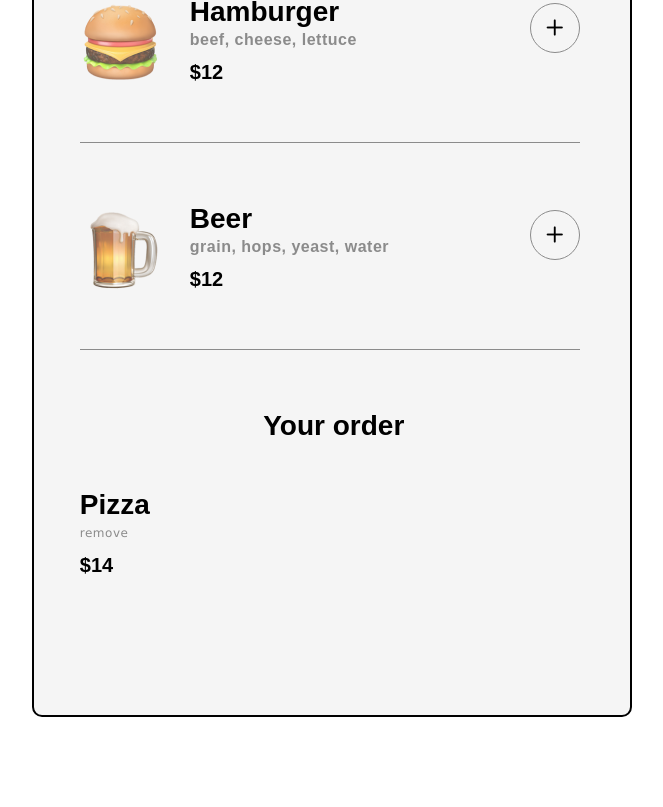
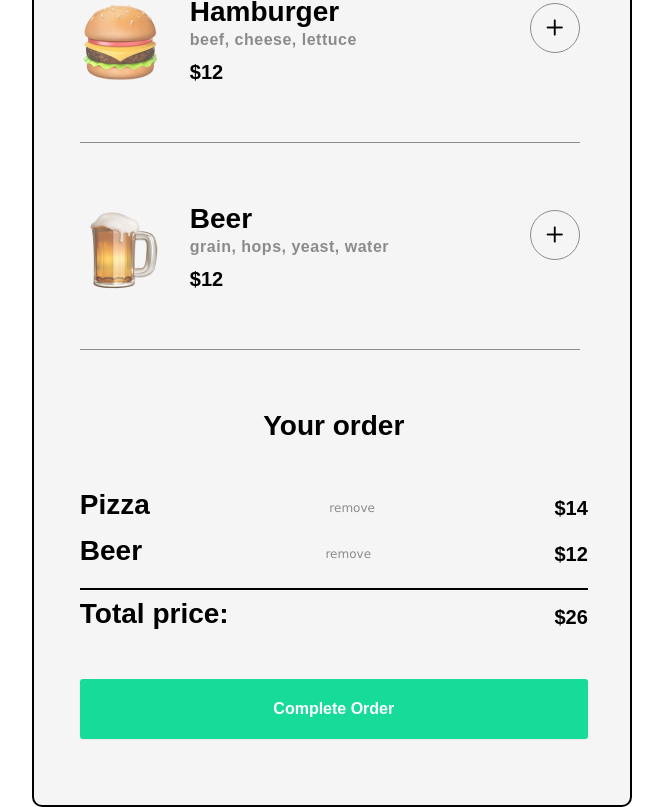
Before and after one commit to TaylorDJones11/Restaurant-App, a plain HTML site: page index.html in a window 1280 px wide. Shown: the part 523-1330 px from the top of the page, without its empty margins (237-900 px from the left). Before the commit the page ends 1259 px from the top, so only its background shows below. Drawn offline with Linux system fonts and the light colour scheme; a web font is replaced by a local one.

Commit message:
hardcoding order section

```diff
--- a/index.html
+++ b/index.html
@@ -32,6 +32,16 @@
                     <h6 class="remove-item" id="remove-item">remove</h6>
                     <h5 class="order-price">$14</h5>
                 </div>
+                <div class="order-list">
+                    <h3 class="order-item">Beer</h3>
+                    <h6 class="remove-item" id="remove-item">remove</h6>
+                    <h5 class="order-price">$12</h5>
+                </div>
+                <div class="total-price" id="total-price">
+                    <h3 class="price-text">Total price:</h3>
+                    <h5 class="total-price-text" id="total-price-text">$26</h5>
+                </div>
+                <button class="complete-btn" id="complete-btn">Complete Order</button>
 
 
             </section>
--- a/script.js
+++ b/script.js
@@ -12,7 +12,7 @@ function getMenuHtml(){
 
                     <div class="menu-text">
                         <h3>${item.name}</h3>
-                        <h6>${item.ingredients}</h6>
+                        <h6 class="ingredient-text">${item.ingredients}</h6>
                         <h5>$${item.price}</h5>
                     </div>
 
--- a/style.css
+++ b/style.css
@@ -19,7 +19,7 @@ body {
     left: 21%;
     margin: 0 auto;
     width: 600px;
-    height: 1160px;
+    height: 1250px;
     border: 2px solid black;
     border-radius: 10px;
     background-color: whitesmoke;
@@ -76,7 +76,7 @@ h3 {
 
 }
 
-h6 {
+.ingredient-text {
     color: #8b8b8b;
     font-size: 16px;
     padding: 8px 0 8px 0;
@@ -89,7 +89,7 @@ h5 {
     font-size: 20px;
 }
 
-button {
+.menu-btn {
     height: 50px;
     width: 50px;
     margin-left: auto;
@@ -111,9 +111,41 @@ button {
     margin-bottom: 62px;
 }
 
+.order-list {
+    display: flex;
+    justify-content: space-between;
+    margin-bottom: 22px;
+}
+
 .remove-item {
     font-family: 'Verdana';
     font-weight: 400;
     font-size: 12px;
     line-height: 24px;
+    color: #8b8b8b;
 }
+
+/* Total Price */
+
+.total-price {
+    display: flex;
+    justify-content: space-between;
+    padding-top: 15px;
+    border-top: 2px solid black;
+}
+
+.complete-btn {
+    width: 508px;
+    height: 60px;
+    background-color: #16DB99;
+    box-shadow: 0px 1px 2px rgba(0, 0, 0, 0.05);
+    border: none;
+    border-radius: 3px;
+    margin-top: 50px;
+    margin-bottom: 50px;
+    color: #ffffff;
+    font: 'Verdana';
+    font-size: 16px;
+    line-height: 24px;
+    font-weight: 700;
+}
```
